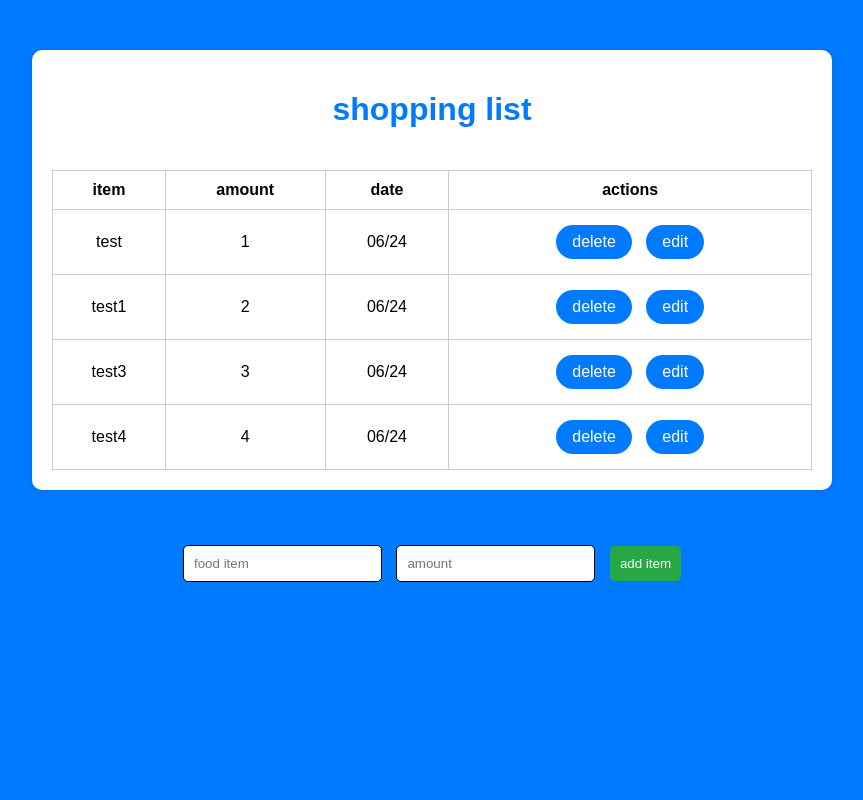
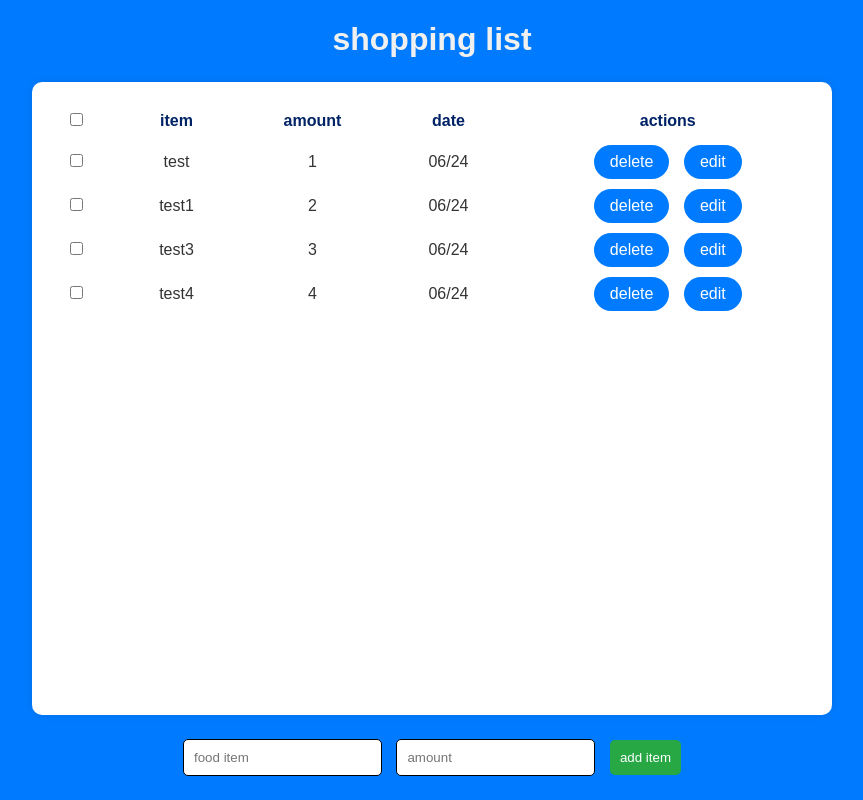
Before and after one commit to gdhillon2/shopping-list, a Flask app: page / in a window 1280 px wide. Shown: the whole page, without its empty margins (208-1071 px from the left). Run offline with Flask 3, Linux system fonts and the light colour scheme.

Commit message:
reformatted table and added checkbox, currently no functionality behind checkboxes

```diff
--- a/static/styles.css
+++ b/static/styles.css
@@ -1,11 +1,16 @@
+html, body {
+  height: 100%;
+  margin: 0;
+  padding: 0;
+  box-sizing: border-box;
+  font-family: arial;
+  color: #f0f0f0;
+}
+
 body {
   display: flex;
   flex-direction: column;
   background-color: #007bff;
-  font-family: arial;
-  margin: 0;
-  padding: 0;
-  box-sizing: border-box;
   align-items: center;
 }
 
@@ -14,8 +19,7 @@ body {
   display: flex;
   flex-direction: column;
   max-width: 800px;
-  margin: 50px auto;
-  padding: 20px;
+  margin: 24px auto;
   background-color: #fff;
   border-radius: 10px;
   box-shadow: 0 0 10px rgba(0, 0, 0, 0.1);
@@ -23,6 +27,7 @@ body {
   position: relative;
   height: 100%;
   width: 100%;
+  color: #002366;
 }
 .content h1 {
   color: #007bff;
@@ -35,12 +40,13 @@ body {
   margin-top: 20px;
   border-collapse: collapse;
 }
-.content table th, .content table td {
+.content table th {
   padding: 10px;
-  border: 1px solid #ccc;
+  background-color: #f0f0f0;
+  background-color: transparent;
 }
-.content table th th, .content table td th {
-  background-color: #f0f0f0;
+.content table td {
+  padding: 0px;
   color: #333;
 }
 .content a {
@@ -57,6 +63,10 @@ body {
   background-color: #0056b3;
 }
 
+#add_item_form {
+  padding-bottom: 24px;
+}
+
 @media screen and (max-width: 600px) {
   #add_item_form {
     display: flex;
@@ -68,8 +78,8 @@ body {
 }
 input {
   padding: 10px;
-  margin: 5px;
   border: solid 1px;
+  margin: 0px 5px;
   border-radius: 5px;
 }
 
--- a/static/styles.sass
+++ b/static/styles.sass
@@ -2,20 +2,28 @@
 
 $primary-color: #007bff
 $primary-hover-color: #0056b3
+
+$white: #f0f0f0
+$font-color: #002366
+
 $success-color: #28a745
 $success-hover-color: #218838
 $title-color: #333
 $bg-color: gray
 $font: arial
 
+html, body
+  height: 100%
+  margin: 0
+  padding: 0
+  box-sizing: border-box
+  font-family: $font
+  color: $white
+
 body
   display: flex
   flex-direction: column
   background-color: $primary-color
-  font-family: $font
-  margin: 0
-  padding: 0
-  box-sizing: border-box
   align-items: center
 
 .content
@@ -23,8 +31,7 @@ body
   display: flex
   flex-direction: column
   max-width: 800px
-  margin: 50px auto
-  padding: 20px
+  margin: 24px auto
   background-color: #fff
   border-radius: 10px
   box-shadow: 0 0 10px rgba(0,0,0,0.1)
@@ -32,6 +39,7 @@ body
   position: relative
   height: 100%
   width: 100%
+  color: $font-color
 
   h1
     color: $primary-color
@@ -44,14 +52,14 @@ body
     margin-top: 20px
     border-collapse: collapse
 
-    th,td
+    th
       padding: 10px
-      border: 1px solid #ccc
+      background-color: #f0f0f0
+      background-color: transparent
 
-      th
-        background-color: #f0f0f0
-        color: $title-color
-
+    td
+      padding: 0px
+      color: $title-color
   a
     display: inline-block
     padding: 8px 16px
@@ -65,6 +73,9 @@ body
     &:hover
       background-color: $primary-hover-color
 
+#add_item_form
+  padding-bottom: 24px
+
 @media screen and (max-width: 600px)
   #add_item_form
     display: flex
@@ -75,8 +86,8 @@ body
 
 input
   padding: 10px
-  margin: 5px
   border: solid 1px
+  margin: 0px 5px
   border-radius: 5px
 
 #btn_add,#btn_update
--- a/templates/index.html
+++ b/templates/index.html
@@ -3,13 +3,14 @@
 <title>shopping list</title>
 {% endblock %}
 {% block body %}
+<h1 style="margin-bottom: 0px">shopping list</h1>
 <div class="content">
-  <h1>shopping list</h1>
 
   {% if items | length < 1 %} <h3>empty shopping list</h3>
     {% else %}
     <table>
       <tr>
+        <th><input type="checkbox" id="select-all-checkbox"></th>
         <th>item</th>
         <th>amount</th>
         <th>date</th>
@@ -17,6 +18,7 @@
       </tr>
       {% for item in items %}
       <tr>
+        <td><input type="checkbox" id="select-all-checkbox"></td>
         <td>{{item.content}}</td>
         <td>{{item.amount}}</td>
         <td>{{item.created.strftime("%m/%d")}}</td>
```
Also changed, not shown: instance/database.db, 2 other files.
